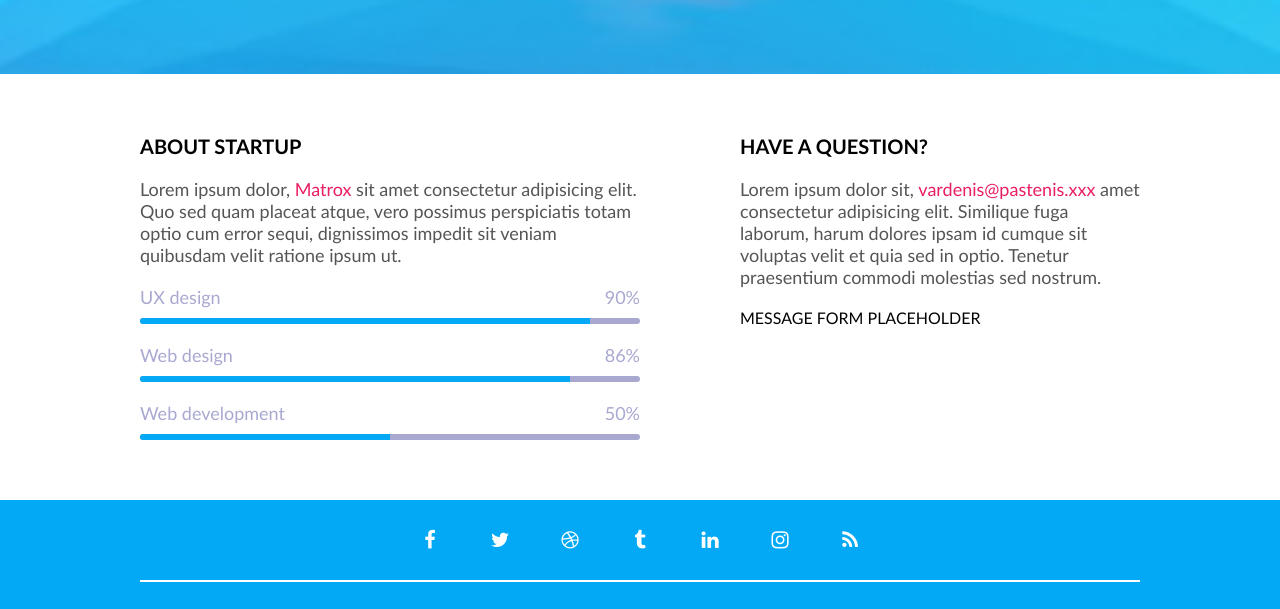
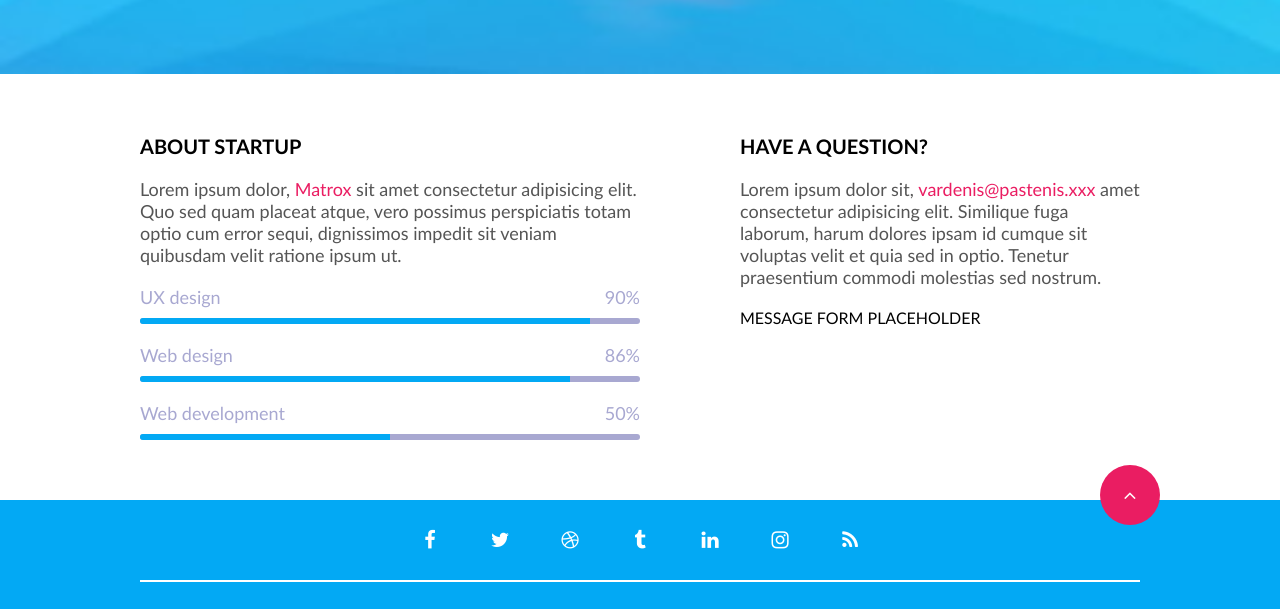
Before and after one commit to Dirigentas/4_coming_soon, a website: page index.html in a window 1280 px wide. Shown: the part 726-1335 px from the top of the page. Drawn offline with Linux system fonts and the light colour scheme.

Commit message:
Back to top #11

```diff
--- a/css/base/base.css
+++ b/css/base/base.css
@@ -1,6 +1,10 @@
 :root {/*paima visą html failą, matosi ir visuose kiuose css*/
     --pagrindinė-spalva: #03a9f4;/*galim bet kada išsikviesti*/
     --antrinė-spalva: #ea1d62;
+}
+
+html {
+    scroll-behavior: smooth
 }
 body,
 body * { /*taiko visiems body elementams*/
--- a/css/components/socials.css
+++ b/css/components/socials.css
@@ -6,6 +6,7 @@
     flex-wrap: wrap;
     justify-content: center;
     border-bottom: 2px solid #fff;
+    position: relative;
 }
 .socials > .icon {
     width: 60px;
--- a/css/pages/home.css
+++ b/css/pages/home.css
@@ -100,3 +100,9 @@ footer a:hover {
         display: none;
     }
 }
+.back-to-top {
+    background-color: var(--antrinė-spalva);
+    position: absolute;
+    top: -35px;
+    right: -20px;
+}
--- a/index.html
+++ b/index.html
@@ -27,7 +27,7 @@
         <section class = "container bg-primary hero">
             <div class = "row-short">
                 <img class = "logo" src="./img/logo.png" alt="logo">
-                <h1 class = "main-title">coming soon</h1>
+                <h1 class = "main-title" id="start">coming soon</h1>
                 <p class = "main-description">et maiores architecto illum deleniti quos perferendis. Voluptatibus quisquam reprehenderit repellat omnis excepturi? Repellendus mollitia ducimus dignissimos praesentium cupiditate iusto!</p>
                 <div class = "clock">
                     <div class="time">
@@ -109,6 +109,7 @@
             <a href="#" class = "icon fa fa-linkedin"></a>
             <a href="#" class = "icon fa fa-instagram"></a>
             <a href="#" class = "icon fa fa-rss"></a>
+            <a href="#start" class="back-to-top icon fa fa-angle-up"></a>
         </div>
         <div class = "row-short">
             <img src="./img/logo-white.png" alt="white-logo">
```
